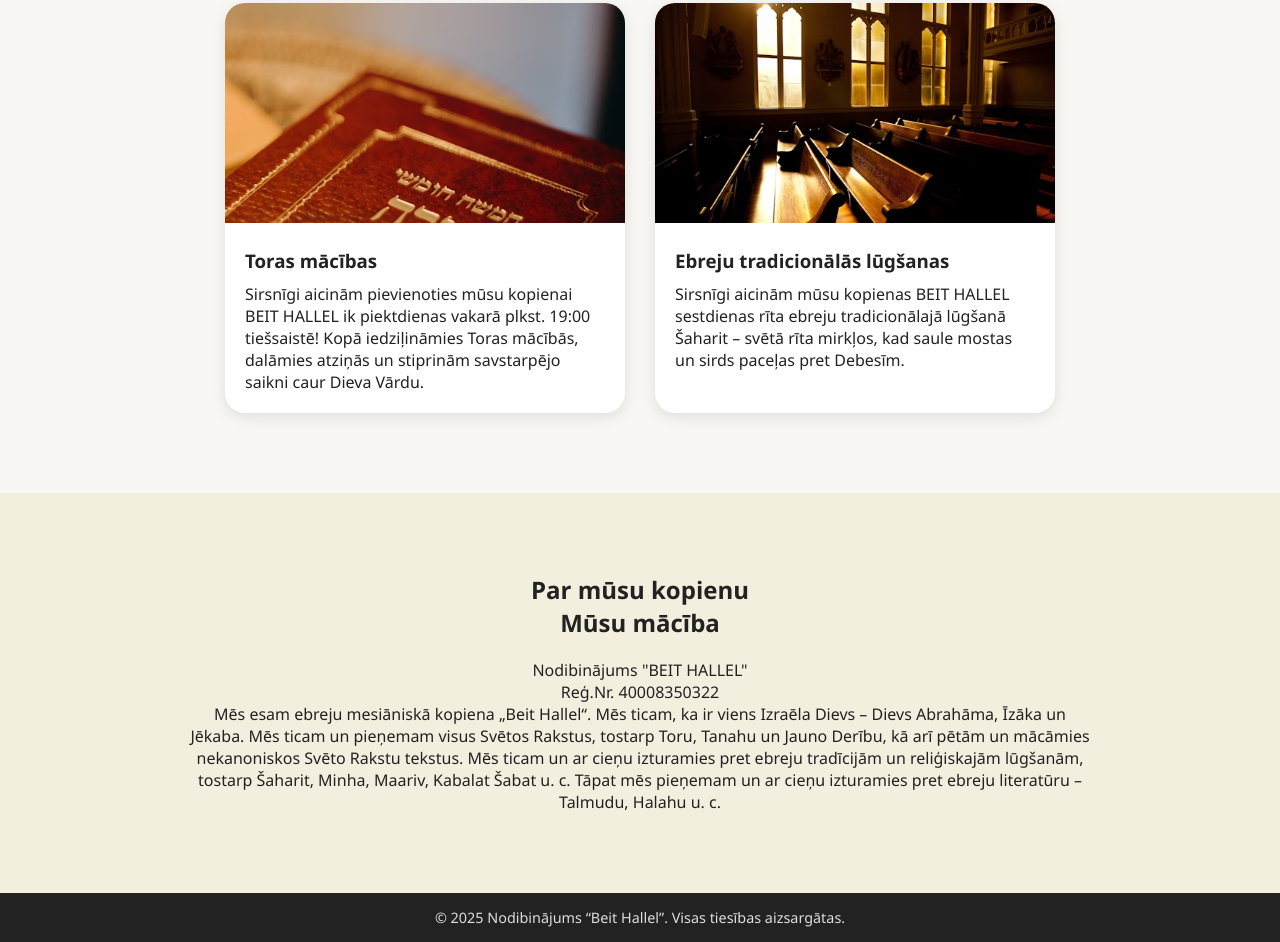
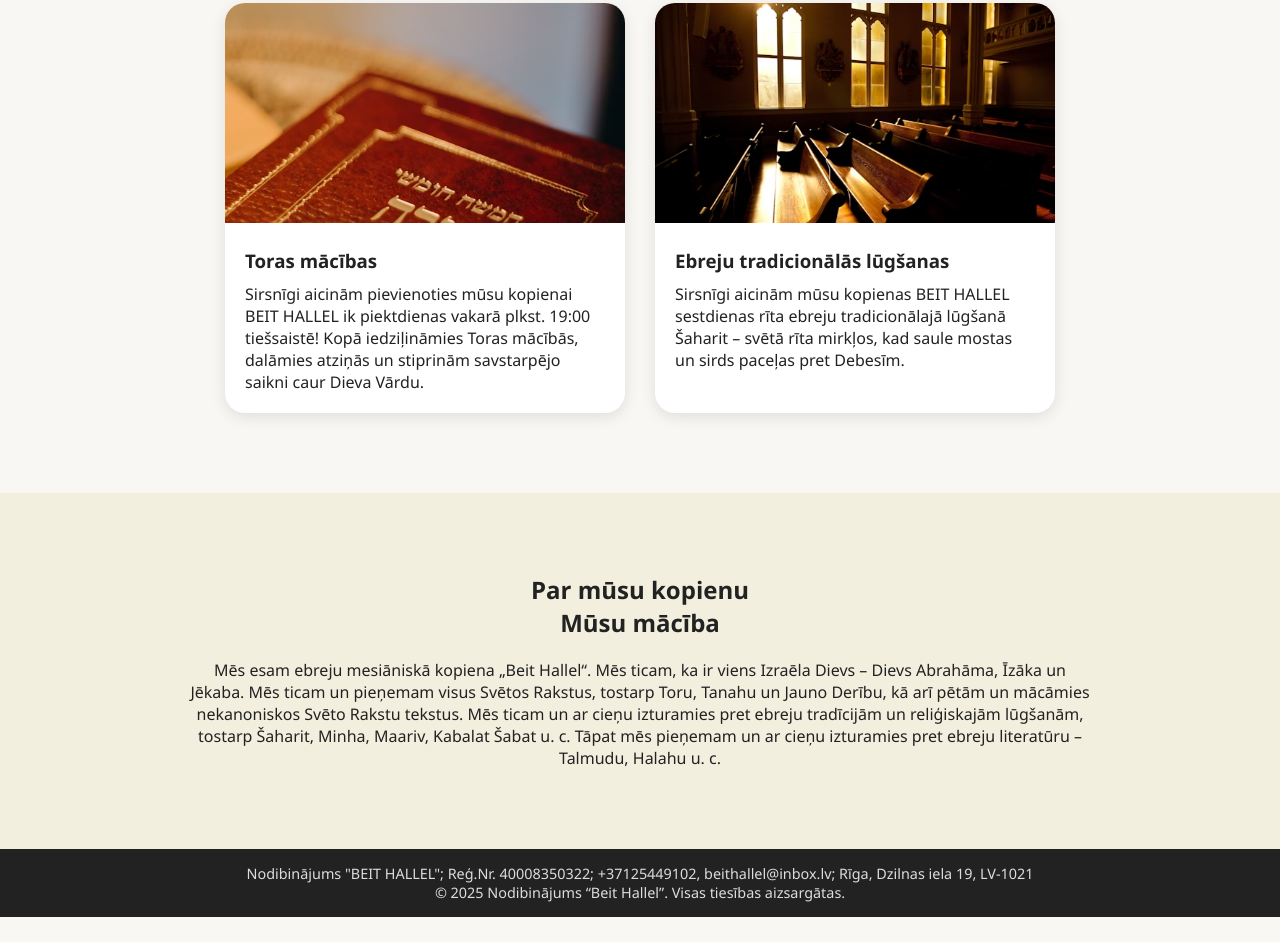
Before and after one commit to beithallel/beithallel.github.io, a plain HTML site: page index.html in a window 1280 px wide. Shown: the part 987-1929 px from the top of the page. After the commit the page ends 1904 px from the top, so only its background shows below. Drawn offline with Linux system fonts and the light colour scheme.

Commit message:
Update index.html

```diff
--- a/index.html
+++ b/index.html
@@ -55,10 +55,6 @@
     <div class="about-text">
         <h3>Mūsu mācība</h3>
         <p>
-        Nodibinājums "BEIT HALLEL" <br>
-        Reģ.Nr. 40008350322
-        </p>
-        <p>
         Mēs esam ebreju mesiāniskā kopiena „Beit Hallel“. Mēs ticam, ka ir viens Izraēla Dievs – Dievs Abrahāma, Īzāka un Jēkaba.
         Mēs ticam un pieņemam visus Svētos Rakstus, tostarp Toru, Tanahu un Jauno Derību, kā arī pētām un mācāmies
         nekanoniskos Svēto Rakstu tekstus. Mēs ticam un ar cieņu izturamies pret ebreju tradīcijām un reliģiskajām lūgšanām,
@@ -69,6 +65,7 @@
 </section>
 
 <footer>
+    <p>Nodibinājums "BEIT HALLEL"; Reģ.Nr. 40008350322; +37125449102, beithallel@inbox.lv; Rīga, Dzilnas iela 19, LV-1021</p>
     <p>© 2025 Nodibinājums “Beit Hallel”. Visas tiesības aizsargātas.</p>
 </footer>
 
```
